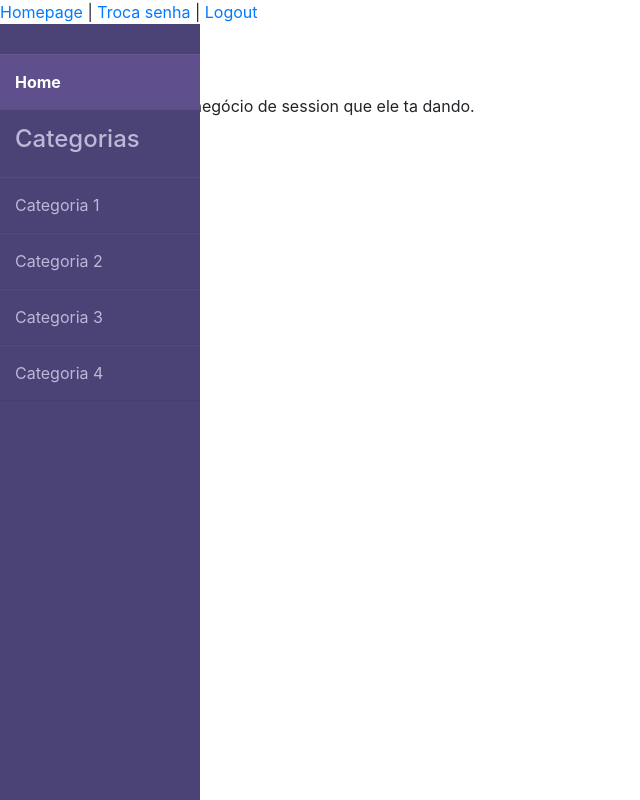
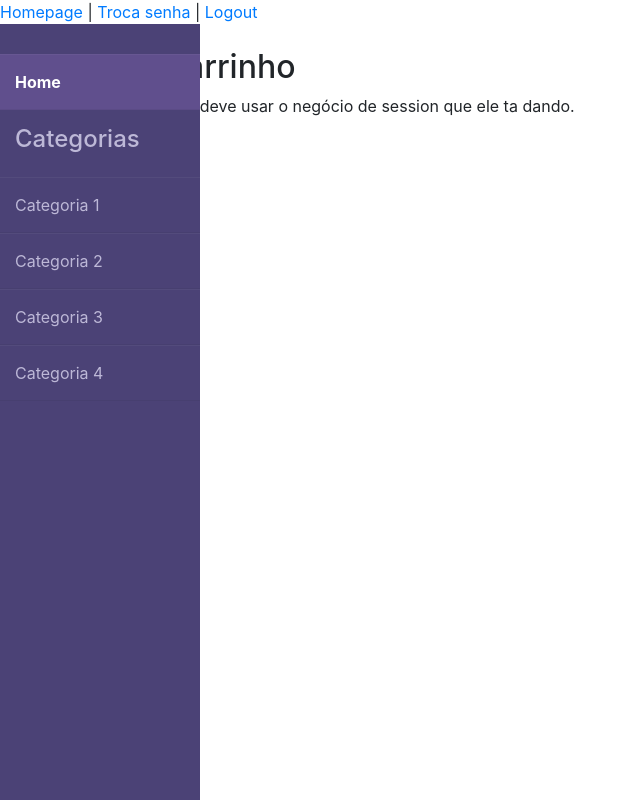
Before and after one commit to fefeacastro/Trabalho-02---INF1407, a Django app: page /accounts/profile/ in a window 1280 px wide. Shown: the whole page, without its empty margins (0-640 px from the left). Run offline with Django 3.2, Linux system fonts and the light colour scheme; the visitor is signed in with stand-in values (Sample User, id 1).

Commit message:
container nas paginas pra sidebar nao ficar em cima

```diff
--- a/LojaMariFe/LojaMariFe/templates/Auth/login.html
+++ b/LojaMariFe/LojaMariFe/templates/Auth/login.html
@@ -3,10 +3,12 @@
 {% block title %}Login{% endblock %}
 
 {% block content %}
+    <div class="container">
         <h2>Página de Login</h2>
         <form method="post">
             {% csrf_token %}
             {{ form.as_p }}
             <input type="submit" value="Login">
         </form>
+    </div>
 {% endblock %}
--- a/LojaMariFe/LojaMariFe/templates/Auth/password_change_done.html
+++ b/LojaMariFe/LojaMariFe/templates/Auth/password_change_done.html
@@ -3,5 +3,7 @@
 {% block title %}Senha Trocada{% endblock %}
 
 {% block content %}
-    <h2>Senha trocada com sucesso</h2>
+    <div class="container">
+        <h2>Senha trocada com sucesso</h2>
+    </div>
 {% endblock %}
--- a/LojaMariFe/LojaMariFe/templates/Auth/password_change_form.html
+++ b/LojaMariFe/LojaMariFe/templates/Auth/password_change_form.html
@@ -3,10 +3,12 @@
 {% block title %}Troca de Senha{% endblock %}
 
 {% block content %}
+    <div class="container">
         <h2>Troca de senha</h2>
         <form method="post">
             {% csrf_token %}
             {{ form.as_p }}
             <input type="submit" value="Troca senha">
         </form>
+    </div>
 {% endblock %}
--- a/LojaMariFe/LojaMariFe/templates/LojaMariFe/base.html
+++ b/LojaMariFe/LojaMariFe/templates/LojaMariFe/base.html
@@ -9,7 +9,6 @@
         <script src="https://cdn.jsdelivr.net/npm/bootstrap@4.5.3/dist/js/bootstrap.bundle.min.js" integrity="sha384-ho+j7jyWK8fNQe+A12Hb8AhRq26LrZ/JpcUGGOn+Y7RsweNrtN/tE3MoK7ZeZDyx" crossorigin="anonymous"></script>
     </head>
     <body>
-        <!--Aqui tem q ter Navbar e Footer (eu só apareço porque a página homepage.html está me extendendo - base).-->
         {% if user.is_authenticated %}
             <a href="{% url 'homepage' %}">Homepage</a> |
             <a href="{% url 'password_change' %}">Troca senha</a> |
@@ -18,6 +17,7 @@
             <a href="{% url 'register' %}">Registro</a> |
             <a href="{% url 'login' %}">Login</a>
         {% endif %}
+        <div>
             <div class="bar">
                 <div class="side-bar">
                     <ul>
@@ -31,6 +31,8 @@
                 </div>
             </div>
             <br>
-        {% block content %}{% endblock %}
+            <div class="container">{% block content %}{% endblock %}</div>
+        </div>
+
     </body>
 </html>
--- a/LojaMariFe/LojaMariFe/templates/LojaMariFe/carrinho.html
+++ b/LojaMariFe/LojaMariFe/templates/LojaMariFe/carrinho.html
@@ -3,6 +3,8 @@
 {% block title %}Carrinho{% endblock %}
 
 {% block content %}
-    <h2>Seu carrinho</h2>
-    Aqui a gente deve usar o negócio de session que ele ta dando.
+    <div class="container">
+        <h2>Seu carrinho</h2>
+        Aqui a gente deve usar o negócio de session que ele ta dando.
+    </div>
 {% endblock %}
--- a/LojaMariFe/LojaMariFe/templates/LojaMariFe/homepage.html
+++ b/LojaMariFe/LojaMariFe/templates/LojaMariFe/homepage.html
@@ -3,5 +3,7 @@
 {% block title %}Homepage{% endblock %}
 
 {% block content %}
-    Aqui é a homepage.
+    <div class="container">
+        Aqui é a homepage.
+    </div>
 {% endblock %}
```
Lines whose indentation alone changed are shown as unchanged.
